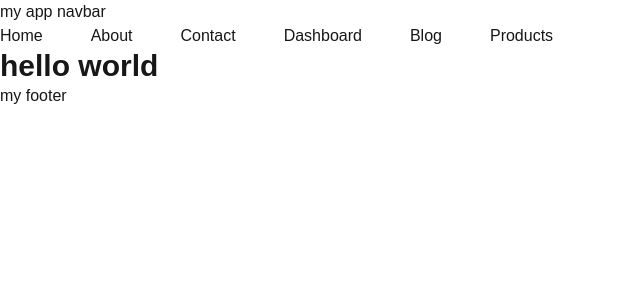
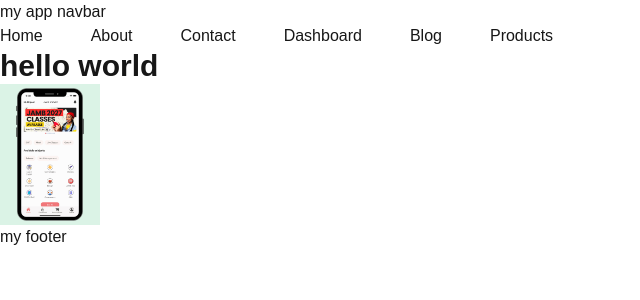
Before and after one commit to emmygrammy/NEXTJS-TYPESCRIPT, a Next.js app: page / in a window 1280 px wide. Shown: the top 300 px of the page, without its empty margins (0-640 px from the left). Built offline with nearby package versions, Linux system fonts and the light colour scheme.

Commit message:
nextjs-course

```diff
--- a/app/page.tsx
+++ b/app/page.tsx
@@ -1,8 +1,20 @@
+import Image from "next/image";
+
+
 
 export default function Home() {
   return (
     <div>
-      <h1 className="text-3xl font-bold">hello world</h1>
+      <h1 className="text-3xl font-bold">
+        hello world
+      </h1>
+
+      <Image
+      src="/2.jpg.jpeg"
+      alt="logo"
+      width={100}
+      height={200}
+      />
 
     </div>
   );
--- /dev/null
+++ b/app/products/CurrentFilter.tsx
@@ -0,0 +1,14 @@
+'use client';
+
+import { useSearchParams } from "next/navigation";
+
+
+export default function CurrentFilter() {
+    const searchParams = useSearchParams();
+    const category = searchParams.get('category')
+    return (
+        <div>
+            <p>Showing <b>{category || 'all'}</b> products</p>
+                   </div>
+    );
+}
--- a/app/products/page.tsx
+++ b/app/products/page.tsx
@@ -1,4 +1,7 @@
 import Link from "next/link";
+import CurrentFilter from "./CurrentFilter";
+
+
 
 interface ProductPageProps {
     searchParams: {
@@ -72,6 +75,8 @@ export default async function ProductPage({searchParams}: ProductPageProps) {
                 ))}
              </ul>
 
+             <CurrentFilter />
+
 
 
         </div>
```
Also changed, not shown: public/2.jpg.jpeg (added).
